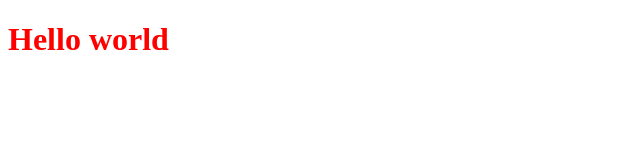
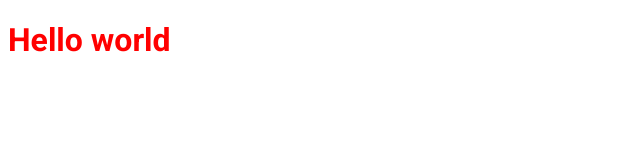
Before and after one commit to paulohmoreira/ignews, a Next.js app: page / in a window 1280 px wide. Shown: the top 160 px of the page, without its empty margins (0-640 px from the left). Built offline with nearby package versions, Linux system fonts and the light colour scheme.

Commit message:
feat: add font roboto

```diff
--- a/src/app/layout.tsx
+++ b/src/app/layout.tsx
@@ -1,7 +1,15 @@
 import type { Metadata } from 'next'
 
+import { Roboto } from 'next/font/google'
+const roboto = Roboto({
+  weight: ['400', '700', '900'],
+  subsets: ['latin'],
+  variable: '--font-roboto',
+  display: 'swap',
+})
+
 export const metadata: Metadata = {
-  title: 'Create Next App',
+  title: 'ig.news',
   description: 'Generated by create next app',
 }
 
@@ -11,7 +19,7 @@ export default function RootLayout({
   children: React.ReactNode
 }) {
   return (
-    <html lang="en">
+    <html lang="en" className={`${roboto.variable}`}>
       <body>{children}</body>
     </html>
   )
--- a/src/styles/home.module.scss
+++ b/src/styles/home.module.scss
@@ -1,3 +1,4 @@
 .title {
   color: red;
+  font-family: var(--font-roboto);
 }
```
